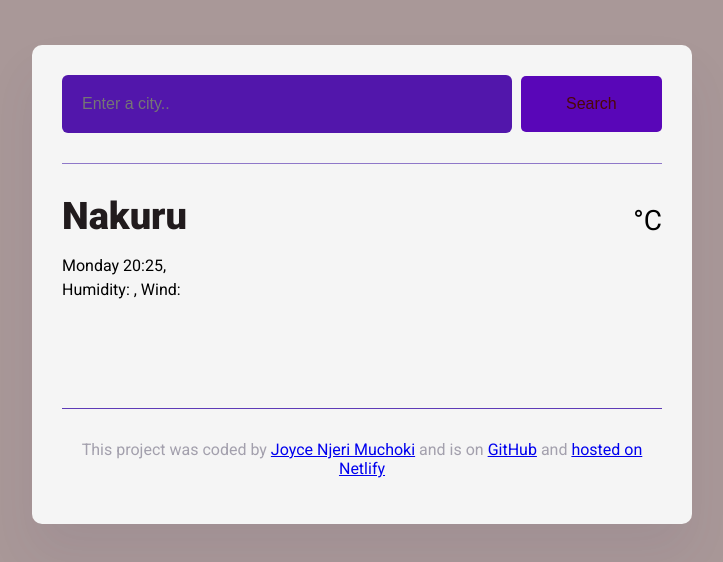
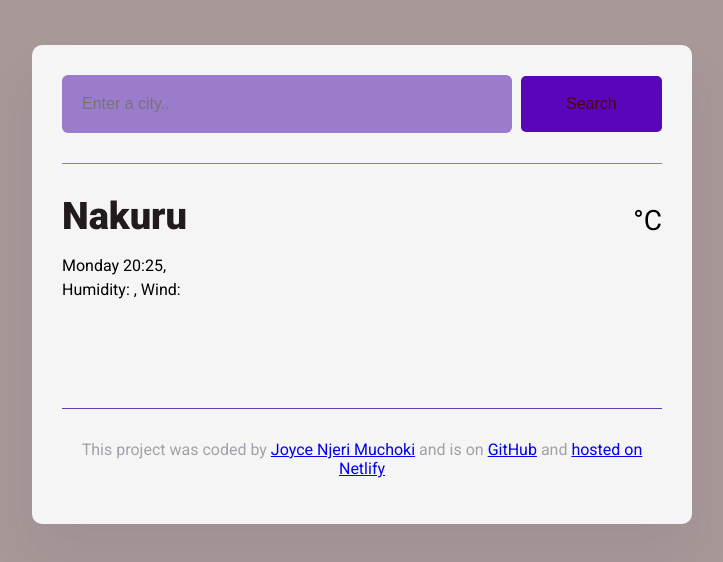
Before and after one commit to Haffie023/MVP-Complete, a plain HTML site: page index.html in a window 1280 px wide. Shown: the whole page, without its empty margins (278-1001 px from the left). Drawn offline with nearby package versions, Linux system fonts and the light colour scheme; no server answers.

Commit message:
last last

```diff
--- a/src/style.css
+++ b/src/style.css
@@ -24,9 +24,9 @@ header {
 }
 
 .search-input {
-    background-color: #5216ab;
+    background-color: #9b7bcc;
     border: none;
-    color: rgba(49, 20, 174, 0.4);
+    color: rgba(45, 9, 203, 0.4);
     font-size: 16px;
     padding: 20px;
     width: 75%;
```
